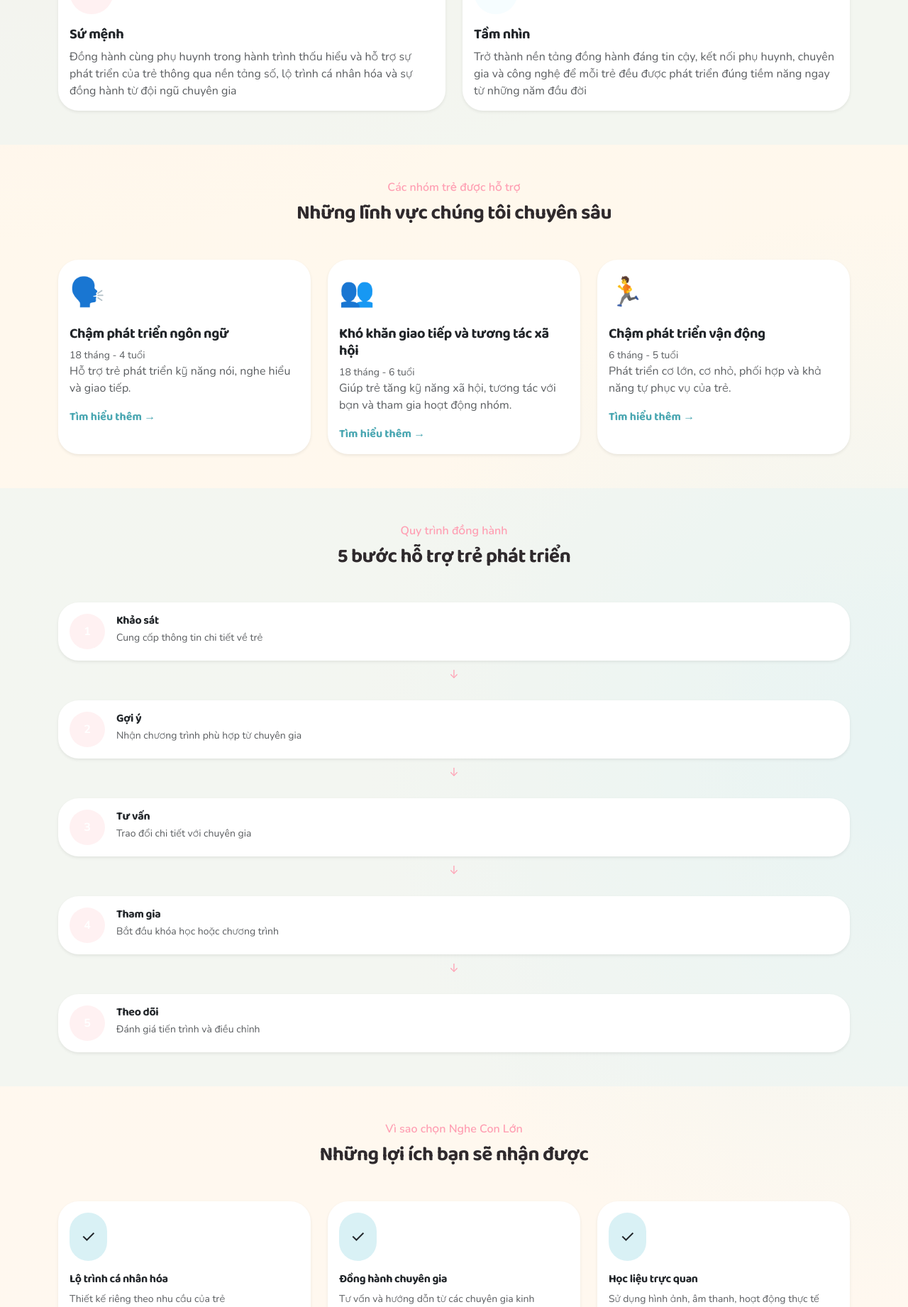
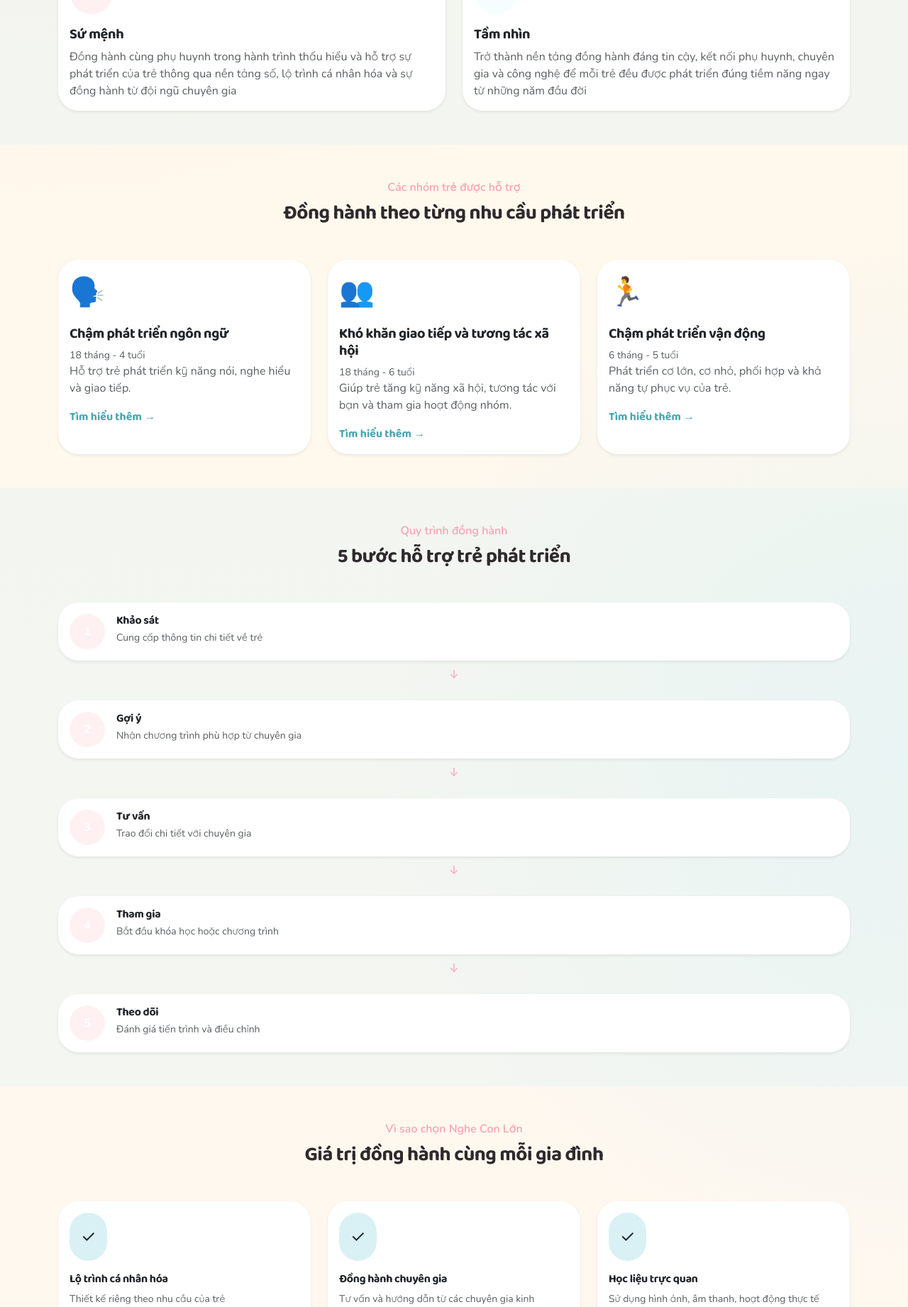
Before and after one commit to TonyTaa/exe-prototype, a React (Vite) app: page /about in a window 1280 px wide. Shown: the part 1375-3217 px from the top of the page at 71% size. Built offline with nearby package versions, Linux system fonts and the light colour scheme.

Commit message:
prototype update 15/7/2026

```diff
--- a/src/pages/AboutPage.jsx
+++ b/src/pages/AboutPage.jsx
@@ -87,7 +87,7 @@ function AboutPage() {
         <Container>
           <div className="text-center mb-5">
             <p className="text-primary fw-semibold mb-2">Các nhóm trẻ được hỗ trợ</p>
-            <h2 className="h3 fw-bold">Những lĩnh vực chúng tôi chuyên sâu</h2>
+            <h2 className="h3 fw-bold">Đồng hành theo từng nhu cầu phát triển</h2>
           </div>
           <Row className="g-4">
             {supportGroupsDetailed.map((group) => (
@@ -143,7 +143,7 @@ function AboutPage() {
         <Container>
           <div className="text-center mb-5">
             <p className="text-primary fw-semibold mb-2">Vì sao chọn Nghe Con Lớn</p>
-            <h2 className="h3 fw-bold">Những lợi ích bạn sẽ nhận được</h2>
+            <h2 className="h3 fw-bold">Giá trị đồng hành cùng mỗi gia đình</h2>
           </div>
           <Row className="g-4">
             {benefits.map((benefit) => (
```
